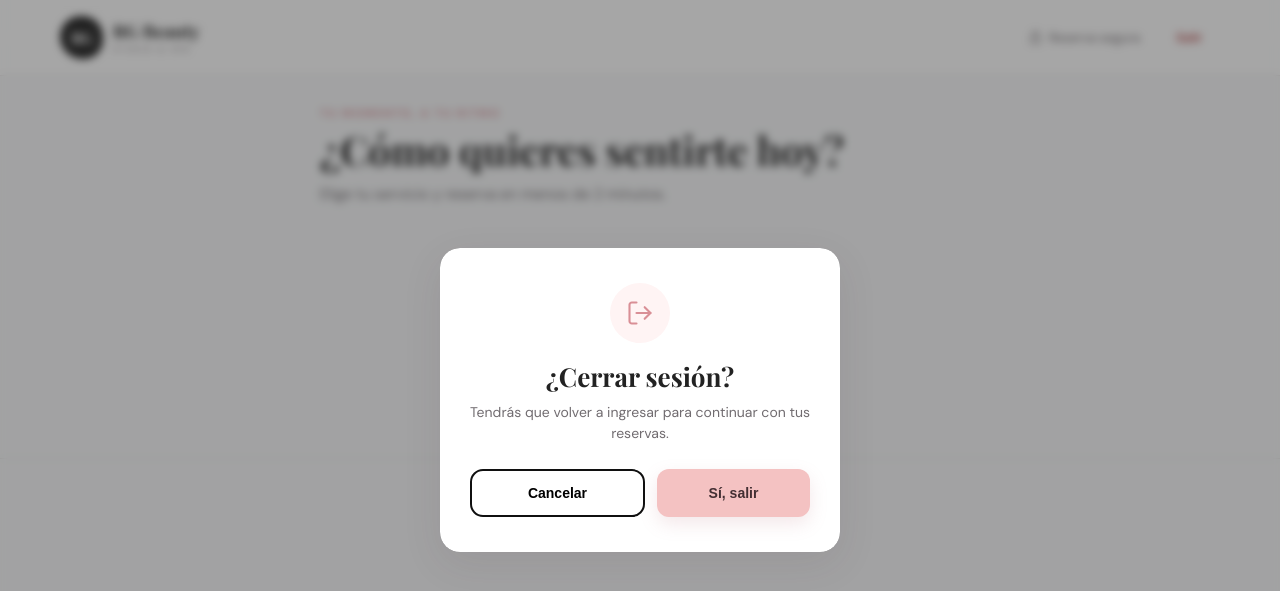
After one commit to Mhavra/RG_Beauty_ModuloGestionCitas, a Django app: page /reserva/paso1/ in a window 1280 px wide, after a click on "Salir". The commit adds this page. Shown: the top 591 px of the page. Run offline with Django 5.2, Linux system fonts and the light colour scheme; the visitor is signed in with stand-in values (Sample User, id 1); data that the repository does not hold is empty.

Commit message:
confirmar cerrar sesion
Se agrego boton de confirmar cerrar sesion

```diff
--- a/RG_Beauty/urls.py
+++ b/RG_Beauty/urls.py
@@ -22,21 +22,15 @@ from django.views.generic import RedirectView
 
 from website import views
 
-from django.contrib import admin
-from django.urls import path
-from django.conf import settings
-from django.conf.urls.static import static
-from django.views.generic import RedirectView   # <-- agregar
-
-from website import views
 
 urlpatterns = [
     path('', RedirectView.as_view(pattern_name='login', permanent=False), name='home'),
+
     path('admin/', admin.site.urls),
     path('login/', views.login_view, name='login'),
     path('logout/', views.logout_view, name='logout'),
     path('registro/', views.registro_view, name='registro'),
-    path('', views.reserva_paso1_servicios, name='reserva_paso1'),
+    path('reserva/paso1/', views.reserva_paso1_servicios, name='reserva_paso1'),
     path('reserva/paso2/<int:servicio_id>/', views.reserva_paso2_fecha, name='reserva_paso2'),
     path('reserva/paso3/<int:servicio_id>/<int:empleado_id>/', views.reserva_paso3_horarios, name='reserva_paso3'),
     path('reserva/paso4/resumen/', views.reserva_paso4_resumen, name='reserva_paso4'),
--- a/website/static/css/styles.css
+++ b/website/static/css/styles.css
@@ -329,3 +329,82 @@ footer { border-top: 1px solid var(--line); text-align: center; color: var(--mut
 .success-label { font-size: 12px; color: var(--muted); }
 .success-value { font-size: 12px; }
 .success-value-green { font-size: 12px; color: var(--green); text-transform: uppercase; }
+/* ==========================================
+   14. MODAL DE CERRAR SESIÓN (Dialog)
+   ========================================== */
+.modal-dialog {
+  border: none;
+  border-radius: 20px;
+  padding: 0;
+  max-width: 400px;
+  width: 90%;
+  background: transparent;
+  margin: auto;
+  box-shadow: var(--shadow);
+}
+
+.modal-dialog::backdrop {
+  background: rgba(34, 34, 34, 0.4);
+  backdrop-filter: blur(4px);
+}
+
+.modal-dialog[open] {
+  animation: modalFadeIn 0.25s ease-out forwards;
+}
+
+@keyframes modalFadeIn {
+  from { opacity: 0; transform: translateY(10px); }
+  to { opacity: 1; transform: translateY(0); }
+}
+
+.modal-content {
+  background: var(--white);
+  padding: 35px 30px;
+  border-radius: 20px;
+  text-align: center;
+}
+
+.modal-icon {
+  width: 60px;
+  height: 60px;
+  margin: 0 auto 16px;
+  border-radius: 50%;
+  background: var(--rose-wash);
+  color: var(--rose-deep);
+  display: flex;
+  align-items: center;
+  justify-content: center;
+}
+
+.modal-content h3 {
+  font-family: 'Playfair Display', serif;
+  font-size: 26px;
+  color: var(--ink);
+  margin-bottom: 8px;
+}
+
+.modal-content p {
+  color: var(--muted);
+  font-size: 14px;
+  line-height: 1.5;
+  margin-bottom: 25px;
+}
+
+.modal-actions {
+  display: flex;
+  gap: 12px;
+  width: 100%;
+}
+
+.modal-actions > button,
+.modal-actions > form {
+  flex: 1;
+  display: flex;
+}
+
+.modal-actions .btn {
+  width: 100%;
+  font-size: 14px;
+  padding: 12px 10px; /* Reducimos un poco el padding lateral */
+  white-space: nowrap; /* Evita que el texto se rompa en dos líneas */
+}
--- /dev/null
+++ b/website/templates/_logout_modal.html
@@ -0,0 +1,36 @@
+<!-- templates/_logout_modal.html -->
+<dialog id="logout-modal"
+        onclick="if(event.target === this) this.close()"
+        class="modal-dialog">
+
+    <div class="modal-content">
+        <!-- Ícono -->
+        <div class="modal-icon">
+            <svg width="28" height="28" viewBox="0 0 24 24" fill="none" stroke="currentColor" stroke-width="1.8" stroke-linecap="round" stroke-linejoin="round">
+                <path d="M9 21H5a2 2 0 0 1-2-2V5a2 2 0 0 1 2-2h4"/>
+                <polyline points="16 17 21 12 16 7"/>
+                <line x1="21" y1="12" x2="9" y2="12"/>
+            </svg>
+        </div>
+
+        <h3>¿Cerrar sesión?</h3>
+        <p>Tendrás que volver a ingresar para continuar con tus reservas.</p>
+
+        <div class="modal-actions">
+            <!-- Botón Cancelar usando tu clase .btn-secondary -->
+            <button type="button"
+                    onclick="this.closest('dialog').close()"
+                    class="btn btn-secondary">
+                Cancelar
+            </button>
+
+            <!-- Botón de Salir usando tu clase .btn-primary -->
+            <form method="post" action="{% url 'logout' %}">
+                {% csrf_token %}
+                <button type="submit" class="btn btn-primary">
+                    Sí, salir
+                </button>
+            </form>
+        </div>
+    </div>
+</dialog>
--- a/website/templates/base.html
+++ b/website/templates/base.html
@@ -34,8 +34,11 @@
                     {% if user.rol == 'admin' or user.rol == 'profesional' %}
                         <a href="{% url 'admin_dashboard' %}" class="btn btn-secondary btn-sm">Panel Admin</a>
                     {% endif %}
-                    <!-- Botón de Salir -->
-                    <a href="{% url 'logout' %}" class="btn btn-ghost btn-logout">Salir</a>
+                    <button type="button"
+                            onclick="document.getElementById('logout-modal').showModal()"
+                            class="btn btn-ghost btn-logout">
+                            Salir
+                    </button>
                 {% else %}
                     <!-- Botones para usuarios no logueados -->
                     <a href="{% url 'registro' %}" class="btn btn-secondary btn-sm">Registrarse</a>
@@ -54,5 +57,6 @@
             © 2026 RG Beauty Spa <span>·</span> Copiapó, Chile <span>·</span> Reserva protegida
         </footer>
     </div>
+    {% include '_logout_modal.html' %}
 </body>
 </html>
--- a/website/views.py
+++ b/website/views.py
@@ -53,7 +53,7 @@ def registro_view(request):
         form = RegistroClienteForm()
     return render(request, 'registro.html', {'form': form})
 
-
+@login_required
 def reserva_paso1_servicios(request):
     servicios = Servicio.objects.all()
     return render(request, 'reserva_paso1_servicios.html', {'servicios': servicios})
```
